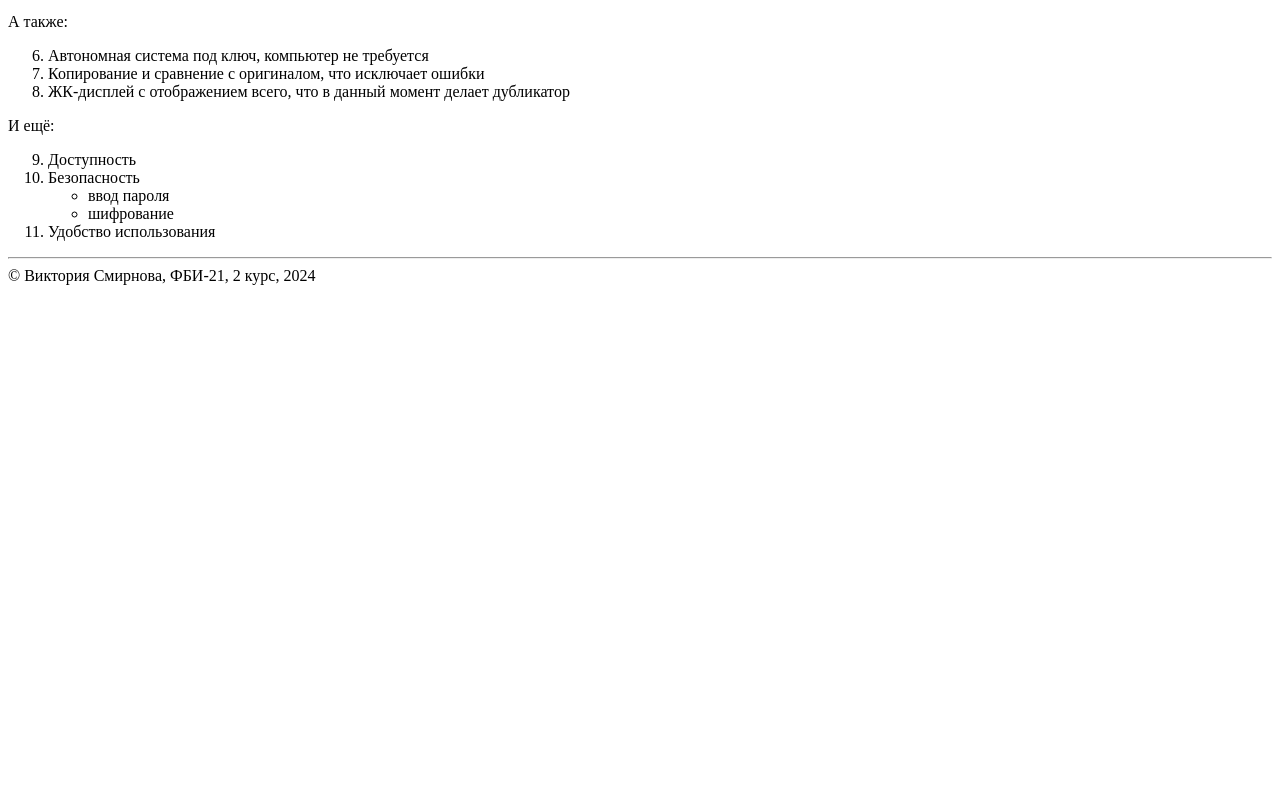
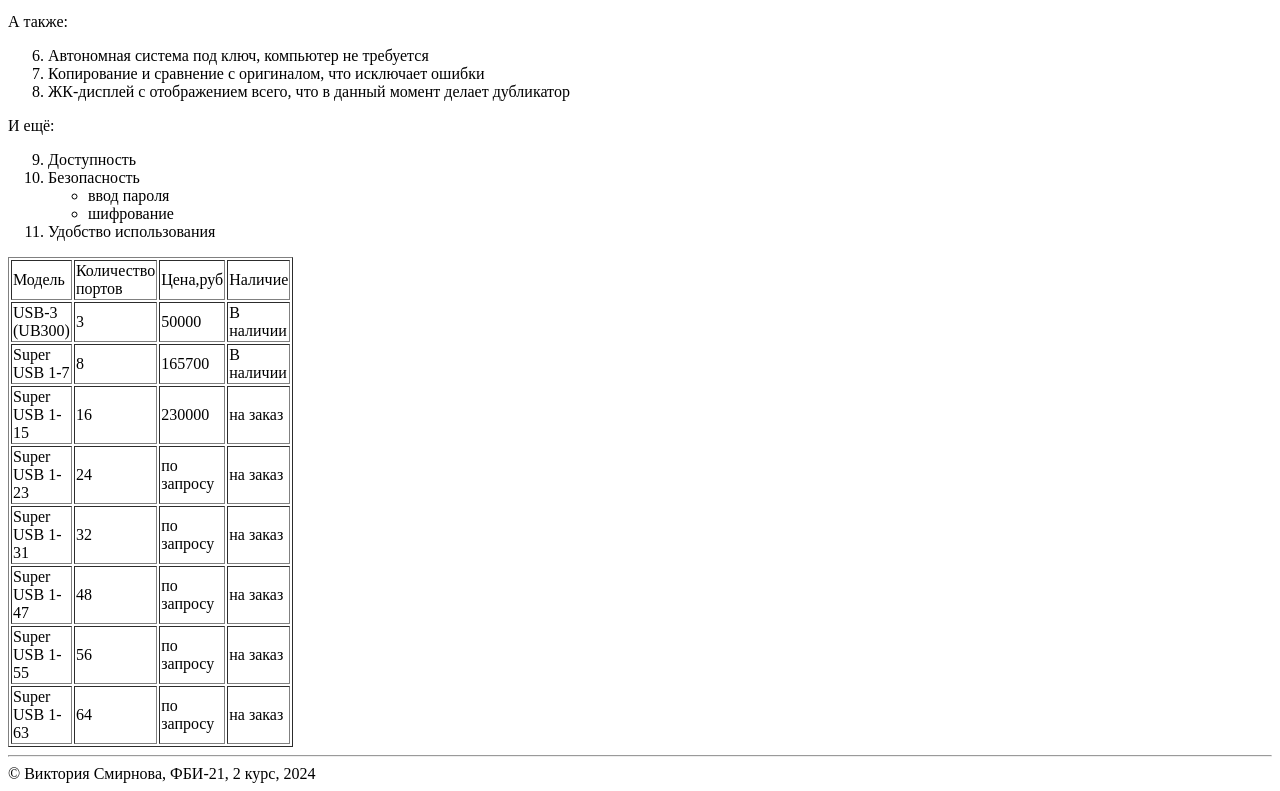
Before and after one commit to sm11rnova/web-front-labs, a plain HTML site: page lab2/lab2.html in a window 1280 px wide. Shown: the part 521-1312 px from the top of the page. Before the commit the page ends 814 px from the top, so only its background shows below. Drawn offline with Linux system fonts and the light colour scheme.

Commit message:
Модели дубликаторов

```diff
--- a/lab2/lab2.html
+++ b/lab2/lab2.html
@@ -64,6 +64,63 @@
                     </ul>
                 <li>Удобство использования</li>
             </ol>
+
+            <table border="1" width="100">
+                <tr>
+                    <td>Модель</td>
+                    <td>Количество портов</td>
+                    <td>Цена,руб</td>
+                    <td>Наличие</td>
+                </tr>
+                <tr>
+                    <td>USB-3 (UB300)</td>
+                    <td>3</td>
+                    <td>50000</td>
+                    <td>В наличии</td>
+                </tr>
+                <tr>
+                    <td>Super USB 1-7</td>
+                    <td>8</td>
+                    <td>165700</td>
+                    <td>В наличии</td>
+                </tr>
+                <tr>
+                    <td>Super USB 1-15</td>
+                    <td>16</td>
+                    <td>230000</td>
+                    <td>на заказ</td>
+                </tr>
+                <tr>
+                    <td>Super USB 1-23</td>
+                    <td>24</td>
+                    <td>по запросу</td>
+                    <td>на заказ</td>
+                </tr>
+                <tr>
+                    <td>Super USB 1-31</td>
+                    <td>32</td>
+                    <td>по запросу</td>
+                    <td>на заказ</td>
+                </tr>
+                <tr>
+                    <td>Super USB 1-47</td>
+                    <td>48</td>
+                    <td>по запросу</td>
+                    <td>на заказ</td>
+                </tr>
+                <tr>
+                    <td>Super USB 1-55</td>
+                    <td>56</td>
+                    <td>по запросу</td>
+                    <td>на заказ</td>
+                </tr>
+                <tr>
+                    <td>Super USB 1-63</td>
+                    <td>64</td>
+                    <td>по запросу</td>
+                    <td>на заказ</td>
+                </tr>
+            </table>
         </main>
 
         <footer>
```
